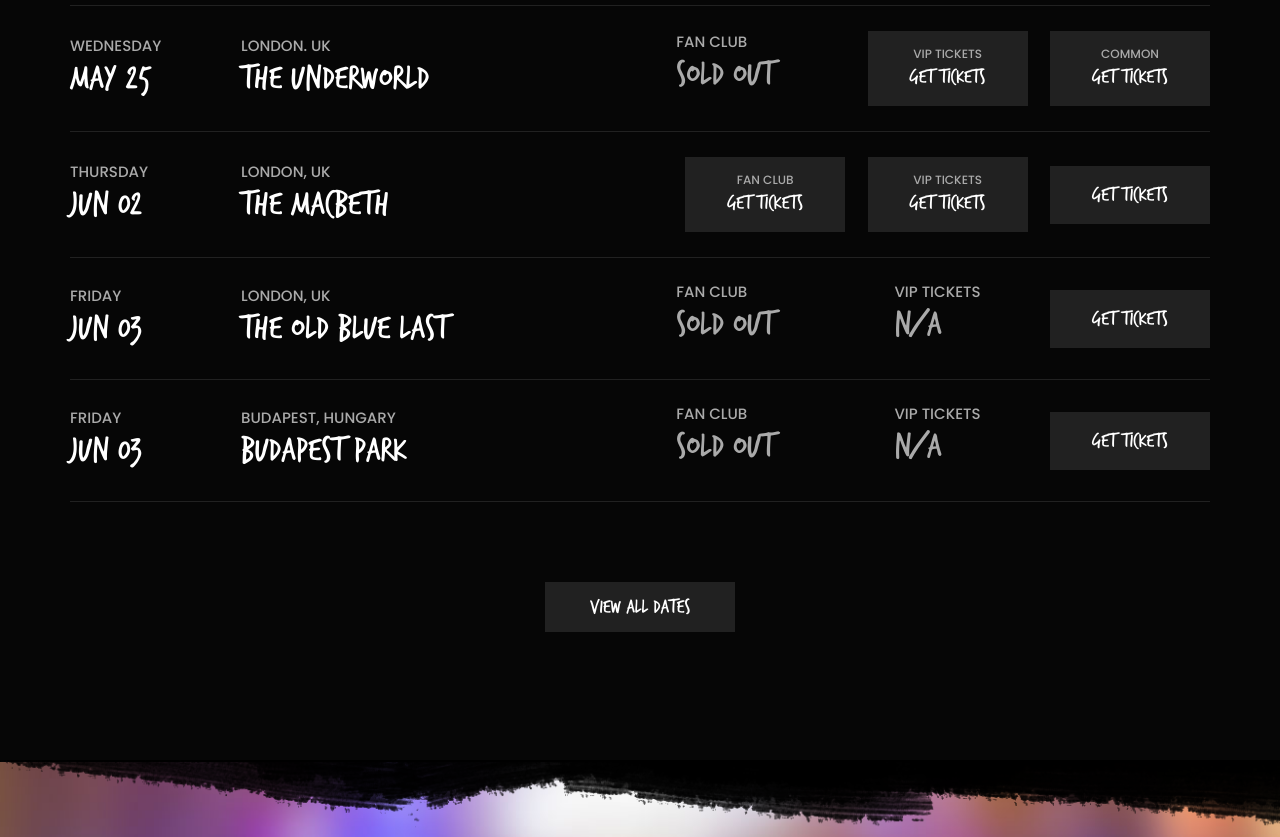
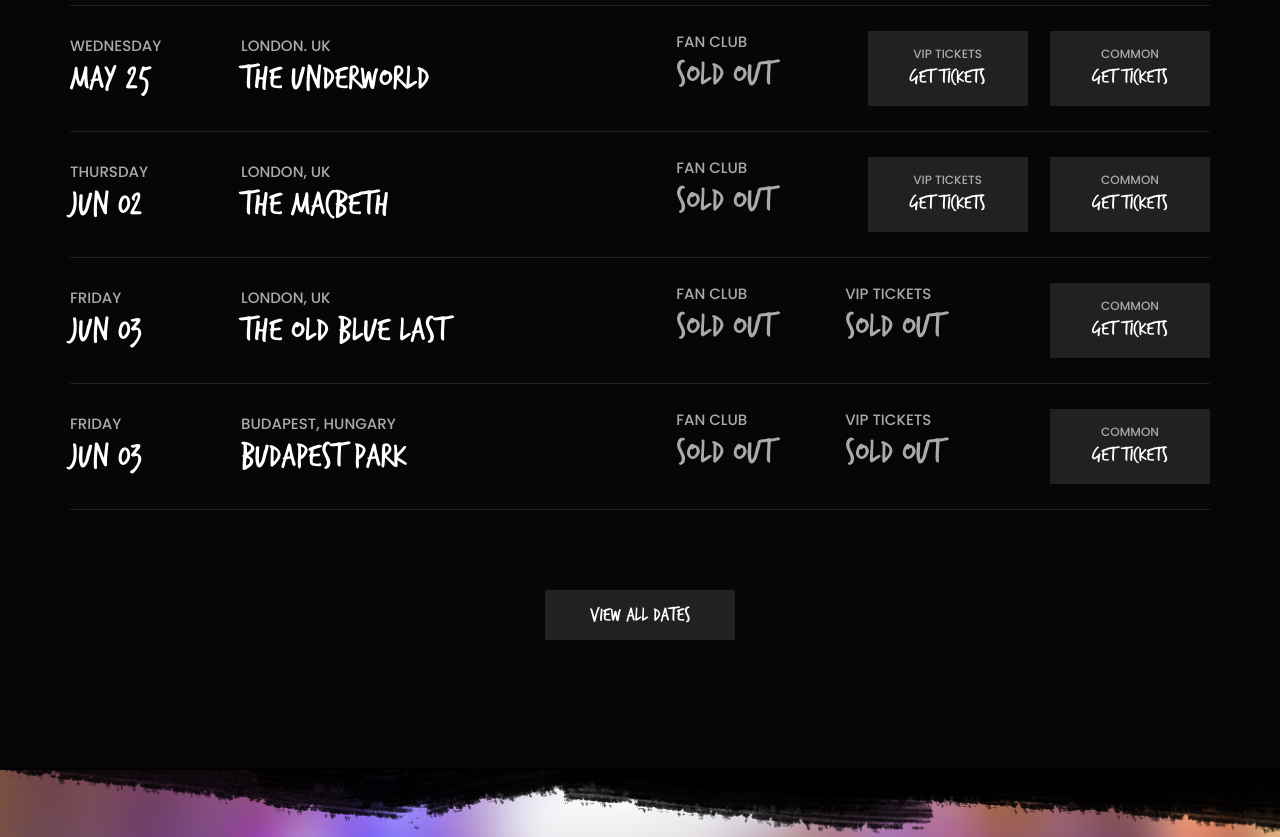
Before and after one commit to dbatistaschilling/snap-out, a Next.js app: page / in a window 1280 px wide. Shown: the part 2260-3097 px from the top of the page. Built offline with nearby package versions, Linux system fonts and the light colour scheme; some icons are missing.

Commit message:
added more components to index page

```diff
--- a/src/components/CustomBackground.tsx
+++ b/src/components/CustomBackground.tsx
@@ -1,7 +1,11 @@
 import React from 'react'
 
-export const CustomBackground = () =>
-  <div className="page-content custom-background custom-section-padding bkg-img06 mb-130 bkg-border">
+type props = {
+  img: string
+}
+
+export const CustomBackground = ({ img }: props) =>
+  <div className={`page-content custom-background custom-section-padding ${img} mb-130 bkg-border`}>
     <div className="container">
         <div className="row">
         </div>
--- /dev/null
+++ b/src/components/EventDatesBtn.tsx
@@ -0,0 +1,8 @@
+import React from 'react'
+
+export const EventDatesBtn = () =>
+  <a href="events-creative.html" className="btn btn-center triggerAnimation animated centered" data-animate="fadeInUp">
+    <span>
+        View all dates
+    </span>
+  </a>
--- /dev/null
+++ b/src/components/SectionTitle.tsx
@@ -0,0 +1,10 @@
+import React from 'react'
+
+type props = {
+  title: string
+}
+
+export const SectionTitle = ({ title }: props) =>
+  <div className="custom-heading-01 triggerAnimation animated" data-animate="fadeInUp">
+    <h2>{title}</h2>
+  </div>
--- a/src/components/index.ts
+++ b/src/components/index.ts
@@ -4,3 +4,5 @@
 export * from './Section'
 export * from './CustomBackground'
 export * from './Event'
+export * from './EventDatesBtn'
+export * from './SectionTitle'
--- a/src/pages/index.tsx
+++ b/src/pages/index.tsx
@@ -3,7 +3,9 @@
     MasterSlider,
     Section,
     CustomBackground,
-    Event
+    Event,
+    EventDatesBtn,
+    SectionTitle
 } from '../components'
 
 
@@ -21,16 +23,14 @@
         </div>
     </div>
 
-    <CustomBackground />
+    <CustomBackground img={"bkg-img06"}/>
 
     <div className="page-content custom-background">
         <div className="container">
 
             <div className="row mb-80">
 
-              <div className="custom-heading-01 triggerAnimation animated" data-animate="fadeInUp">
-                  <h2>European tour dates</h2>
-              </div>
+                <SectionTitle title={"European tour dates"} />
 
                 <div className="col-md-12">
                     <div className="pi-events events-style-02">
@@ -46,7 +46,6 @@
                                 { name: "Common Ticket", isSoldOut: false, ticketUrl: "" },
                             ]}
                         />
-
                         <Event
                             subtitle={"Wednesday"}
                             date={"May 25"}
@@ -59,138 +58,60 @@
                                 { name: "Common", isSoldOut: false, ticketUrl: "/" },
                             ]}
                         />
-
-                      {/* <div className="events-row">
-                          <div className="events-date-container events-cell">
-                              <span className="event-subtitle">Wednesday</span>
-                              <span className="event-date">May 25</span>
-                          </div>
-                          <div className="events-location-container events-cell">
-                              <span className="event-subtitle">London. UK</span>
-                              <span className="event-location"><a href="event-single-creative.html">The Underworld</a></span>
-                          </div>
-                          <div className="events-buttons events-cell">
-                              <div className="events-sold-out">
-                                  <span className="event-subtitle">Fan club</span>
-                                  <span>Sold out</span>
+                        <Event
+                            subtitle={"Thursday"}
+                            date={"Jun 02"}
+                            locationSubtitle={"London, UK"}
+                            locationUrl={"/"}
+                            locationText={"The Macbeth"}
+                            tickets={[
+                                { name: "Fan club", isSoldOut: true, ticketUrl: "/" },
+                                { name: "Vip tickets", isSoldOut: false, ticketUrl: "/" },
+                                { name: "Common", isSoldOut: false, ticketUrl: "/" },
+                            ]}
+                        />
+                        <Event
+                            subtitle={"Friday"}
+                            date={"Jun 03"}
+                            locationSubtitle={"London, UK"}
+                            locationUrl={"/"}
+                            locationText={"The Old Blue Last"}
+                            tickets={[
+                                { name: "Fan club", isSoldOut: true, ticketUrl: "/" },
+                                { name: "Vip tickets", isSoldOut: true, ticketUrl: "/" },
+                                { name: "Common", isSoldOut: false, ticketUrl: "/" },
+                            ]}
+                        />
+                        <Event
+                            subtitle={"Friday"}
+                            date={"Jun 03"}
+                            locationSubtitle={"Budapest, Hungary"}
+                            locationUrl={"/"}
+                            locationText={"Budapest Park"}
+                            tickets={[
+                                { name: "Fan club", isSoldOut: true, ticketUrl: "/" },
+                                { name: "Vip tickets", isSoldOut: true, ticketUrl: "/" },
+                                { name: "Common", isSoldOut: false, ticketUrl: "/" },
+                            ]}
+                        />
                     </div>
                 </div>
-                          <div className="events-buttons events-cell">
-                              <a href="event-single-creative.html" className="btn">
-                                  <span className="event-subtitle">Vip tickets</span>
-                                  <span>Get tickets</span>
-                              </a>
             </div>
-                          <div className="events-buttons events-cell">
-                              <a href="event-single-creative.html" className="btn"><span>Get tickets</span></a>
-                          </div>
-                      </div> */}
-
-                      <div className="events-row">
-                          <div className="events-date-container events-cell">
-                              <span className="event-subtitle">Thursday</span>
-                              <span className="event-date">Jun 02</span>
-                          </div>
-                          <div className="events-location-container events-cell">
-                              <span className="event-subtitle">London, UK</span>
-                              <span className="event-location"><a href="event-single-creative.html">The Macbeth</a></span>
-                          </div>
-                          <div className="events-buttons events-cell">
-                              <a href="event-single-creative.html" className="btn">
-                                  <span className="event-subtitle">Fan club</span>
-                                  <span>Get tickets</span>
-                              </a>
-                          </div>
-                          <div className="events-buttons events-cell">
-                              <a href="event-single-creative.html" className="btn">
-                                  <span className="event-subtitle">Vip tickets</span>
-                                  <span>Get tickets</span>
-                              </a>
-                          </div>
-                          <div className="events-buttons events-cell">
-                              <a href="event-single-creative.html" className="btn"><span>Get tickets</span></a>
-                          </div>
-                      </div>
-
-                      <div className="events-row">
-                          <div className="events-date-container events-cell">
-                              <span className="event-subtitle">Friday</span>
-                              <span className="event-date">Jun 03</span>
-                          </div>
-                          <div className="events-location-container events-cell">
-                              <span className="event-subtitle">London, UK</span>
-                              <span className="event-location"><a href="event-single-creative.html">The Old Blue Last</a></span>
-                          </div>
-                          <div className="events-buttons events-cell">
-                              <div className="events-sold-out">
-                                  <span className="event-subtitle">Fan club</span>
-                                  <span>Sold out</span>
-                              </div>
-                          </div>
-                          <div className="events-buttons events-cell">
-                              <div className="events-sold-out">
-                                  <span className="event-subtitle">Vip tickets</span>
-                                  <span>N/A</span>
-                              </div>
-                          </div>
-                          <div className="events-buttons events-cell">
-                              <a href="event-single-creative.html" className="btn"><span>Get tickets</span></a>
-                          </div>
-                      </div>
-
-                      <div className="events-row">
-                          <div className="events-date-container events-cell">
-                              <span className="event-subtitle">Friday</span>
-                              <span className="event-date">Jun 03</span>
-                          </div>
-                          <div className="events-location-container events-cell">
-                              <span className="event-subtitle">Budapest, Hungary</span>
-                              <span className="event-location"><a href="event-single-creative.html">Budapest Park</a></span>
-                          </div>
-                          <div className="events-buttons events-cell">
-                              <div className="events-sold-out">
-                                  <span className="event-subtitle">Fan club</span>
-                                  <span>Sold out</span>
-                              </div>
-                          </div>
-                          <div className="events-buttons events-cell">
-                              <div className="events-sold-out">
-                                  <span className="event-subtitle">Vip tickets</span>
-                                  <span>N/A</span>
-                              </div>
-                          </div>
-                          <div className="events-buttons events-cell">
-                              <a href="event-single-creative.html" className="btn"><span>Get tickets</span></a>
+            <div className="row">
+                <div className="col-md-12 centered">
+                    <EventDatesBtn />
                 </div>
             </div>
         </div>
     </div>
-          </div>
-          <div className="row">
 
-              <div className="col-md-12 centered">
-                  <a href="events-creative.html" className="btn btn-center triggerAnimation animated centered" data-animate="fadeInUp">
-                      <span>
-                          View all dates
-                      </span>
-                  </a>
-              </div>
-          </div>
-      </div>
-      </div>
-      <div className="page-content custom-background custom-section-padding bkg-img07 mb-130 bkg-border">
-      <div className="container">
-          <div className="row">
-          </div>
-      </div>
-      </div>
+    <CustomBackground img={"bkg-img07"}/>
+
     <div className="page-content custom-background">
         <div className="container">
             <div className="row mb-80">
 
-              <div className="custom-heading-01 triggerAnimation animated" data-animate="fadeInUp">
-                  <h2>Music</h2>
-              </div>
+                <SectionTitle title={"Music"} />
 
                 <div className="col-md-12">
                     <div className="carousel-container">
```
Also changed, not shown: src/components/DiscItem.tsx (added, +31 -0 lines). Lines whose indentation alone changed are shown as unchanged.
